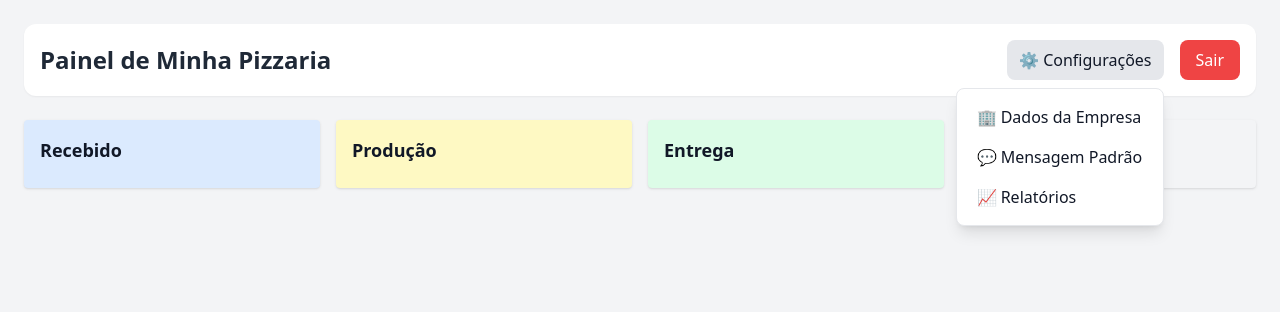
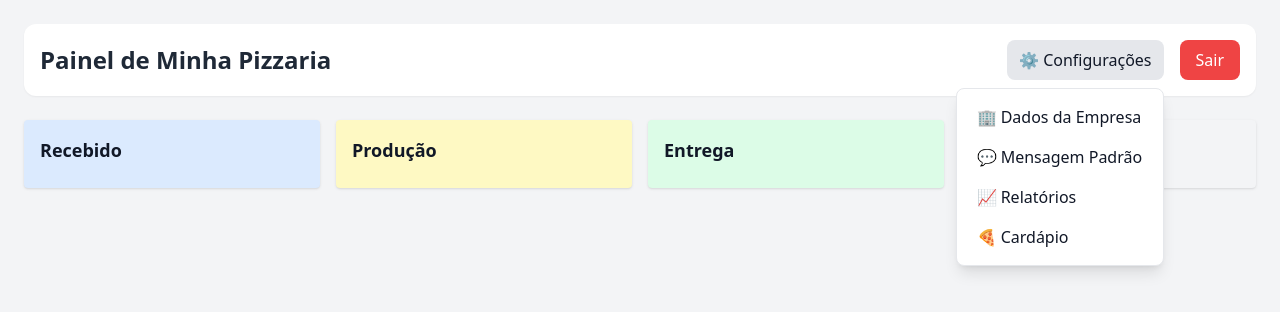
Before and after one commit to lglducci/site-admin-delivery, a React (Vite) app: page /dashboard in a window 1280 px wide. Both pictures are taken after a click on the button "⚙️ Configurações". Shown: the top 312 px of the page. Built offline with nearby package versions, Linux system fonts and the light colour scheme.

Commit message:
Update Dashboard.jsx

```diff
--- a/src/pages/Dashboard.jsx
+++ b/src/pages/Dashboard.jsx
@@ -146,6 +146,14 @@ return (
               >
                 📈 Relatórios
               </button>
+
+             <button
+              onClick={() => window.open("/cardapio", "_self")}
+              className="w-full text-left px-3 py-2 hover:bg-gray-100 dark:hover:bg-gray-700 rounded"
+            >
+              🍕 Cardápio
+            </button>
+
             </div>
           )}
         </div>
```
